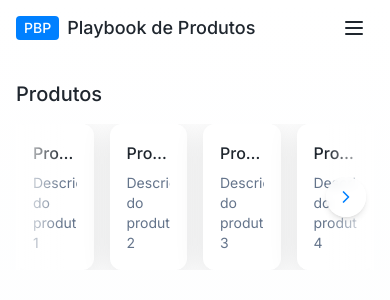
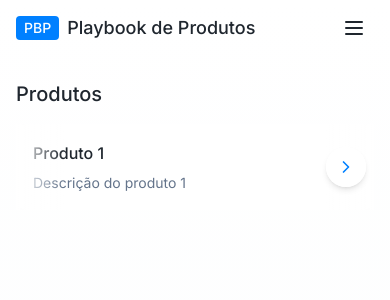
Before and after one commit to heloisakarinacosta/interactive-product-playbook, a React (Vite) app: page /products in a window 390 px wide. Shown: the top 300 px of the page. Built offline with nearby package versions, Linux system fonts and the light colour scheme.

Commit message:
Improve carousel responsiveness
Adjust carousel layout on smaller screens to display only one card at a time in the top and bottom carousels for improved text visibility.

```diff
--- a/src/components/ui/Carousel.tsx
+++ /dev/null
@@ -1,191 +0,0 @@
-
-import React, { useState, useRef, useEffect } from 'react';
-import { ChevronLeft, ChevronRight } from 'lucide-react';
-import { cn } from '@/lib/utils';
-
-interface CarouselProps {
-  children: React.ReactNode[];
-  itemsPerView?: number;
-  spacing?: number;
-  className?: string;
-  autoScroll?: boolean;
-  autoScrollInterval?: number;
-  showArrows?: boolean;
-  showScrollbar?: boolean;
-}
-
-const Carousel: React.FC<CarouselProps> = ({
-  children,
-  itemsPerView = 4,
-  spacing = 16,
-  className,
-  autoScroll = false,
-  autoScrollInterval = 5000,
-  showArrows = true,
-  showScrollbar = false,
-}) => {
-  const [currentSlide, setCurrentSlide] = useState(0);
-  const [isDragging, setIsDragging] = useState(false);
-  const [startX, setStartX] = useState(0);
-  const [scrollLeft, setScrollLeft] = useState(0);
-  const carouselRef = useRef<HTMLDivElement>(null);
-  const totalSlides = Math.max(0, children.length - (itemsPerView - 1));
-
-  // Ensure we don't go beyond possible slides
-  const maxSlide = Math.max(0, children.length - itemsPerView);
-
-  // Handle autoscroll
-  useEffect(() => {
-    if (!autoScroll || isDragging) return;
-
-    const interval = setInterval(() => {
-      if (currentSlide >= maxSlide) {
-        setCurrentSlide(0);
-      } else {
-        setCurrentSlide(prev => prev + 1);
-      }
-    }, autoScrollInterval);
-
-    return () => clearInterval(interval);
-  }, [currentSlide, autoScroll, autoScrollInterval, maxSlide, isDragging]);
-
-  // Handle sliding logic
-  useEffect(() => {
-    if (!carouselRef.current) return;
-
-    const itemWidth = carouselRef.current.offsetWidth / itemsPerView;
-    carouselRef.current.scrollTo({
-      left: currentSlide * (itemWidth + spacing),
-      behavior: 'smooth'
-    });
-  }, [currentSlide, itemsPerView, spacing]);
-
-  const handlePrev = () => {
-    setCurrentSlide(prev => Math.max(0, prev - 1));
-  };
-
-  const handleNext = () => {
-    setCurrentSlide(prev => Math.min(maxSlide, prev + 1));
-  };
-
-  // Mouse drag functionality
-  const handleMouseDown = (e: React.MouseEvent) => {
-    setIsDragging(true);
-    setStartX(e.pageX - (carouselRef.current?.offsetLeft || 0));
-    setScrollLeft(carouselRef.current?.scrollLeft || 0);
-  };
-
-  const handleMouseMove = (e: React.MouseEvent) => {
-    if (!isDragging) return;
-    e.preventDefault();
-
-    const x = e.pageX - (carouselRef.current?.offsetLeft || 0);
-    const walk = (x - startX) * 2;
-    if (carouselRef.current) {
-      carouselRef.current.scrollLeft = scrollLeft - walk;
-    }
-  };
-
-  const handleMouseUp = () => {
-    setIsDragging(false);
-
-    if (!carouselRef.current) return;
-
-    const itemWidth = carouselRef.current.offsetWidth / itemsPerView;
-    const newSlide = Math.round(carouselRef.current.scrollLeft / (itemWidth + spacing));
-    setCurrentSlide(Math.max(0, Math.min(maxSlide, newSlide)));
-  };
-
-  // Touch functionality
-  const handleTouchStart = (e: React.TouchEvent) => {
-    setIsDragging(true);
-    setStartX(e.touches[0].pageX - (carouselRef.current?.offsetLeft || 0));
-    setScrollLeft(carouselRef.current?.scrollLeft || 0);
-  };
-
-  const handleTouchMove = (e: React.TouchEvent) => {
-    if (!isDragging) return;
-
-    const x = e.touches[0].pageX - (carouselRef.current?.offsetLeft || 0);
-    const walk = (x - startX) * 2;
-    if (carouselRef.current) {
-      carouselRef.current.scrollLeft = scrollLeft - walk;
-    }
-  };
-
-  return (
-    <div className={cn("carousel-container", className)}>
-      {/* Left fade gradient */}
-      <div className="fade-mask left-0" />
-
-      {/* Right fade gradient */}
-      <div className="fade-mask fade-mask-right" />
-
-      {/* Left navigation button */}
-      {showArrows && currentSlide > 0 && (
-        <button
-          onClick={handlePrev}
-          className="nav-button left-2"
-          aria-label="Previous"
-        >
-          <ChevronLeft size={20} />
-        </button>
-      )}
-
-      {/* Carousel content */}
-      <div
-        ref={carouselRef}
-        className={cn(
-          "flex overflow-x-hidden scroll-smooth gap-x-[--gap]",
-          { "cursor-grab": !isDragging, "cursor-grabbing": isDragging }
-        )}
-        style={{ '--gap': `${spacing}px` } as React.CSSProperties}
-        onMouseDown={handleMouseDown}
-        onMouseMove={handleMouseMove}
-        onMouseUp={handleMouseUp}
-        onMouseLeave={handleMouseUp}
-        onTouchStart={handleTouchStart}
-        onTouchMove={handleTouchMove}
-        onTouchEnd={handleMouseUp}
-      >
-        {React.Children.map(children, (child, index) => (
-          <div
-            className="flex-shrink-0 transition-transform duration-300 ease-out"
-            style={{
-              width: `calc((100% - (${itemsPerView - 1} * ${spacing}px)) / ${itemsPerView})`,
-              transform: isDragging ? 'scale(0.98)' : 'scale(1)'
-            }}
-          >
-            {child}
-          </div>
-        ))}
-      </div>
-
-      {/* Right navigation button */}
-      {showArrows && currentSlide < maxSlide && (
-        <button
-          onClick={handleNext}
-          className="nav-button right-2"
-          aria-label="Next"
-        >
-          <ChevronRight size={20} />
-        </button>
-      )}
-
-      {/* Scrollbar indicator */}
-      {showScrollbar && totalSlides > 1 && (
-        <div className="absolute bottom-0 left-0 right-0 h-1 bg-muted/30 mx-4">
-          <div
-            className="h-full bg-primary rounded-full transition-all duration-300"
-            style={{
-              width: `${100 / totalSlides}%`,
-              transform: `translateX(${currentSlide * 100}%)`
-            }}
-          />
-        </div>
-      )}
-    </div>
-  );
-};
-
-export default Carousel;
--- a/src/components/ui/carousel.tsx
+++ b/src/components/ui/carousel.tsx
@@ -1,260 +1,217 @@
-import * as React from "react"
-import useEmblaCarousel, {
-  type UseEmblaCarouselType,
-} from "embla-carousel-react"
-import { ArrowLeft, ArrowRight } from "lucide-react"
 
-import { cn } from "@/lib/utils"
-import { Button } from "@/components/ui/button"
+import React, { useState, useRef, useEffect } from 'react';
+import { ChevronLeft, ChevronRight } from 'lucide-react';
+import { cn } from '@/lib/utils';
 
-type CarouselApi = UseEmblaCarouselType[1]
-type UseCarouselParameters = Parameters<typeof useEmblaCarousel>
-type CarouselOptions = UseCarouselParameters[0]
-type CarouselPlugin = UseCarouselParameters[1]
-
-type CarouselProps = {
-  opts?: CarouselOptions
-  plugins?: CarouselPlugin
-  orientation?: "horizontal" | "vertical"
-  setApi?: (api: CarouselApi) => void
+interface CarouselProps {
+  children: React.ReactNode[];
+  itemsPerView?: number;
+  spacing?: number;
+  className?: string;
+  autoScroll?: boolean;
+  autoScrollInterval?: number;
+  showArrows?: boolean;
+  showScrollbar?: boolean;
 }
 
-type CarouselContextProps = {
-  carouselRef: ReturnType<typeof useEmblaCarousel>[0]
-  api: ReturnType<typeof useEmblaCarousel>[1]
-  scrollPrev: () => void
-  scrollNext: () => void
-  canScrollPrev: boolean
-  canScrollNext: boolean
-} & CarouselProps
+const Carousel: React.FC<CarouselProps> = ({
+  children,
+  itemsPerView = 4,
+  spacing = 16,
+  className,
+  autoScroll = false,
+  autoScrollInterval = 5000,
+  showArrows = true,
+  showScrollbar = false,
+}) => {
+  const [currentSlide, setCurrentSlide] = useState(0);
+  const [isDragging, setIsDragging] = useState(false);
+  const [startX, setStartX] = useState(0);
+  const [scrollLeft, setScrollLeft] = useState(0);
+  const [viewportWidth, setViewportWidth] = useState(window.innerWidth);
+  const carouselRef = useRef<HTMLDivElement>(null);
 
-const CarouselContext = React.createContext<CarouselContextProps | null>(null)
+  // Responsive behavior - adjust items per view based on screen size
+  const getResponsiveItemsPerView = () => {
+    if (viewportWidth < 640) {
+      return 1; // Mobile: show only 1 card
+    } else if (viewportWidth < 1024) {
+      return 2; // Tablet: show 2 cards
+    } else {
+      return itemsPerView; // Desktop: show the specified number of cards
+    }
+  };
 
-function useCarousel() {
-  const context = React.useContext(CarouselContext)
+  const responsiveItemsPerView = getResponsiveItemsPerView();
+  const totalSlides = Math.max(0, children.length - (responsiveItemsPerView - 1));
 
-  if (!context) {
-    throw new Error("useCarousel must be used within a <Carousel />")
-  }
+  // Ensure we don't go beyond possible slides
+  const maxSlide = Math.max(0, children.length - responsiveItemsPerView);
 
-  return context
-}
+  // Handle viewport resize
+  useEffect(() => {
+    const handleResize = () => {
+      setViewportWidth(window.innerWidth);
+      // Reset current slide on resize to prevent out-of-bounds issues
+      setCurrentSlide(prev => Math.min(prev, maxSlide));
+    };
 
-const Carousel = React.forwardRef<
-  HTMLDivElement,
-  React.HTMLAttributes<HTMLDivElement> & CarouselProps
->(
-  (
-    {
-      orientation = "horizontal",
-      opts,
-      setApi,
-      plugins,
-      className,
-      children,
-      ...props
-    },
-    ref
-  ) => {
-    const [carouselRef, api] = useEmblaCarousel(
-      {
-        ...opts,
-        axis: orientation === "horizontal" ? "x" : "y",
-      },
-      plugins
-    )
-    const [canScrollPrev, setCanScrollPrev] = React.useState(false)
-    const [canScrollNext, setCanScrollNext] = React.useState(false)
+    window.addEventListener('resize', handleResize);
+    return () => window.removeEventListener('resize', handleResize);
+  }, [maxSlide]);
 
-    const onSelect = React.useCallback((api: CarouselApi) => {
-      if (!api) {
-        return
+  // Handle autoscroll
+  useEffect(() => {
+    if (!autoScroll || isDragging) return;
+
+    const interval = setInterval(() => {
+      if (currentSlide >= maxSlide) {
+        setCurrentSlide(0);
+      } else {
+        setCurrentSlide(prev => prev + 1);
       }
+    }, autoScrollInterval);
 
-      setCanScrollPrev(api.canScrollPrev())
-      setCanScrollNext(api.canScrollNext())
-    }, [])
+    return () => clearInterval(interval);
+  }, [currentSlide, autoScroll, autoScrollInterval, maxSlide, isDragging]);
 
-    const scrollPrev = React.useCallback(() => {
-      api?.scrollPrev()
-    }, [api])
+  // Handle sliding logic
+  useEffect(() => {
+    if (!carouselRef.current) return;
 
-    const scrollNext = React.useCallback(() => {
-      api?.scrollNext()
-    }, [api])
+    const itemWidth = carouselRef.current.offsetWidth / responsiveItemsPerView;
+    carouselRef.current.scrollTo({
+      left: currentSlide * (itemWidth + spacing),
+      behavior: 'smooth'
+    });
+  }, [currentSlide, responsiveItemsPerView, spacing]);
 
-    const handleKeyDown = React.useCallback(
-      (event: React.KeyboardEvent<HTMLDivElement>) => {
-        if (event.key === "ArrowLeft") {
-          event.preventDefault()
-          scrollPrev()
-        } else if (event.key === "ArrowRight") {
-          event.preventDefault()
-          scrollNext()
-        }
-      },
-      [scrollPrev, scrollNext]
-    )
+  const handlePrev = () => {
+    setCurrentSlide(prev => Math.max(0, prev - 1));
+  };
 
-    React.useEffect(() => {
-      if (!api || !setApi) {
-        return
-      }
+  const handleNext = () => {
+    setCurrentSlide(prev => Math.min(maxSlide, prev + 1));
+  };
 
-      setApi(api)
-    }, [api, setApi])
+  // Mouse drag functionality
+  const handleMouseDown = (e: React.MouseEvent) => {
+    setIsDragging(true);
+    setStartX(e.pageX - (carouselRef.current?.offsetLeft || 0));
+    setScrollLeft(carouselRef.current?.scrollLeft || 0);
+  };
 
-    React.useEffect(() => {
-      if (!api) {
-        return
-      }
+  const handleMouseMove = (e: React.MouseEvent) => {
+    if (!isDragging) return;
+    e.preventDefault();
 
-      onSelect(api)
-      api.on("reInit", onSelect)
-      api.on("select", onSelect)
+    const x = e.pageX - (carouselRef.current?.offsetLeft || 0);
+    const walk = (x - startX) * 2;
+    if (carouselRef.current) {
+      carouselRef.current.scrollLeft = scrollLeft - walk;
+    }
+  };
 
-      return () => {
-        api?.off("select", onSelect)
-      }
-    }, [api, onSelect])
+  const handleMouseUp = () => {
+    setIsDragging(false);
 
-    return (
-      <CarouselContext.Provider
-        value={{
-          carouselRef,
-          api: api,
-          opts,
-          orientation:
-            orientation || (opts?.axis === "y" ? "vertical" : "horizontal"),
-          scrollPrev,
-          scrollNext,
-          canScrollPrev,
-          canScrollNext,
-        }}
-      >
-        <div
-          ref={ref}
-          onKeyDownCapture={handleKeyDown}
-          className={cn("relative", className)}
-          role="region"
-          aria-roledescription="carousel"
-          {...props}
-        >
-          {children}
-        </div>
-      </CarouselContext.Provider>
-    )
-  }
-)
-Carousel.displayName = "Carousel"
+    if (!carouselRef.current) return;
 
-const CarouselContent = React.forwardRef<
-  HTMLDivElement,
-  React.HTMLAttributes<HTMLDivElement>
->(({ className, ...props }, ref) => {
-  const { carouselRef, orientation } = useCarousel()
+    const itemWidth = carouselRef.current.offsetWidth / responsiveItemsPerView;
+    const newSlide = Math.round(carouselRef.current.scrollLeft / (itemWidth + spacing));
+    setCurrentSlide(Math.max(0, Math.min(maxSlide, newSlide)));
+  };
+
+  // Touch functionality
+  const handleTouchStart = (e: React.TouchEvent) => {
+    setIsDragging(true);
+    setStartX(e.touches[0].pageX - (carouselRef.current?.offsetLeft || 0));
+    setScrollLeft(carouselRef.current?.scrollLeft || 0);
+  };
+
+  const handleTouchMove = (e: React.TouchEvent) => {
+    if (!isDragging) return;
+
+    const x = e.touches[0].pageX - (carouselRef.current?.offsetLeft || 0);
+    const walk = (x - startX) * 2;
+    if (carouselRef.current) {
+      carouselRef.current.scrollLeft = scrollLeft - walk;
+    }
+  };
 
   return (
-    <div ref={carouselRef} className="overflow-hidden">
+    <div className={cn("carousel-container", className)}>
+      {/* Left fade gradient */}
+      <div className="fade-mask left-0" />
+
+      {/* Right fade gradient */}
+      <div className="fade-mask fade-mask-right" />
+
+      {/* Left navigation button */}
+      {showArrows && currentSlide > 0 && (
+        <button
+          onClick={handlePrev}
+          className="nav-button left-2"
+          aria-label="Previous"
+        >
+          <ChevronLeft size={20} />
+        </button>
+      )}
+
+      {/* Carousel content */}
       <div
-        ref={ref}
+        ref={carouselRef}
         className={cn(
-          "flex",
-          orientation === "horizontal" ? "-ml-4" : "-mt-4 flex-col",
-          className
+          "flex overflow-x-hidden scroll-smooth gap-x-[--gap]",
+          { "cursor-grab": !isDragging, "cursor-grabbing": isDragging }
         )}
-        {...props}
-      />
+        style={{ '--gap': `${spacing}px` } as React.CSSProperties}
+        onMouseDown={handleMouseDown}
+        onMouseMove={handleMouseMove}
+        onMouseUp={handleMouseUp}
+        onMouseLeave={handleMouseUp}
+        onTouchStart={handleTouchStart}
+        onTouchMove={handleTouchMove}
+        onTouchEnd={handleMouseUp}
+      >
+        {React.Children.map(children, (child, index) => (
+          <div
+            className="flex-shrink-0 transition-transform duration-300 ease-out"
+            style={{
+              width: `calc((100% - (${responsiveItemsPerView - 1} * ${spacing}px)) / ${responsiveItemsPerView})`,
+              transform: isDragging ? 'scale(0.98)' : 'scale(1)'
+            }}
+          >
+            {child}
+          </div>
+        ))}
+      </div>
+
+      {/* Right navigation button */}
+      {showArrows && currentSlide < maxSlide && (
+        <button
+          onClick={handleNext}
+          className="nav-button right-2"
+          aria-label="Next"
+        >
+          <ChevronRight size={20} />
+        </button>
+      )}
+
+      {/* Scrollbar indicator */}
+      {showScrollbar && totalSlides > 1 && (
+        <div className="absolute bottom-0 left-0 right-0 h-1 bg-muted/30 mx-4">
+          <div
+            className="h-full bg-primary rounded-full transition-all duration-300"
+            style={{
+              width: `${100 / totalSlides}%`,
+              transform: `translateX(${currentSlide * 100}%)`
+            }}
+          />
+        </div>
+      )}
     </div>
-  )
-})
-CarouselContent.displayName = "CarouselContent"
+  );
+};
 
-const CarouselItem = React.forwardRef<
-  HTMLDivElement,
-  React.HTMLAttributes<HTMLDivElement>
->(({ className, ...props }, ref) => {
-  const { orientation } = useCarousel()
-
-  return (
-    <div
-      ref={ref}
-      role="group"
-      aria-roledescription="slide"
-      className={cn(
-        "min-w-0 shrink-0 grow-0 basis-full",
-        orientation === "horizontal" ? "pl-4" : "pt-4",
-        className
-      )}
-      {...props}
-    />
-  )
-})
-CarouselItem.displayName = "CarouselItem"
-
-const CarouselPrevious = React.forwardRef<
-  HTMLButtonElement,
-  React.ComponentProps<typeof Button>
->(({ className, variant = "outline", size = "icon", ...props }, ref) => {
-  const { orientation, scrollPrev, canScrollPrev } = useCarousel()
-
-  return (
-    <Button
-      ref={ref}
-      variant={variant}
-      size={size}
-      className={cn(
-        "absolute  h-8 w-8 rounded-full",
-        orientation === "horizontal"
-          ? "-left-12 top-1/2 -translate-y-1/2"
-          : "-top-12 left-1/2 -translate-x-1/2 rotate-90",
-        className
-      )}
-      disabled={!canScrollPrev}
-      onClick={scrollPrev}
-      {...props}
-    >
-      <ArrowLeft className="h-4 w-4" />
-      <span className="sr-only">Previous slide</span>
-    </Button>
-  )
-})
-CarouselPrevious.displayName = "CarouselPrevious"
-
-const CarouselNext = React.forwardRef<
-  HTMLButtonElement,
-  React.ComponentProps<typeof Button>
->(({ className, variant = "outline", size = "icon", ...props }, ref) => {
-  const { orientation, scrollNext, canScrollNext } = useCarousel()
-
-  return (
-    <Button
-      ref={ref}
-      variant={variant}
-      size={size}
-      className={cn(
-        "absolute h-8 w-8 rounded-full",
-        orientation === "horizontal"
-          ? "-right-12 top-1/2 -translate-y-1/2"
-          : "-bottom-12 left-1/2 -translate-x-1/2 rotate-90",
-        className
-      )}
-      disabled={!canScrollNext}
-      onClick={scrollNext}
-      {...props}
-    >
-      <ArrowRight className="h-4 w-4" />
-      <span className="sr-only">Next slide</span>
-    </Button>
-  )
-})
-CarouselNext.displayName = "CarouselNext"
-
-export {
-  type CarouselApi,
-  Carousel,
-  CarouselContent,
-  CarouselItem,
-  CarouselPrevious,
-  CarouselNext,
-}
+export default Carousel;
--- a/src/pages/Products.tsx
+++ b/src/pages/Products.tsx
@@ -1,9 +1,8 @@
-
 import React, { useState, useEffect } from 'react';
 import { toast } from 'sonner';
 import { Plus } from 'lucide-react';
 import { useAuth } from '@/context/AuthContext';
-import Carousel from '@/components/ui/Carousel';
+import Carousel from '@/components/ui/carousel';
 import ProductCard from '@/components/ui/ProductCard';
 import ItemCard, { Subitem } from '@/components/ui/ItemCard';
 import DetailModal from '@/components/ui/DetailModal';
--- a/src/pages/Scenarios.tsx
+++ b/src/pages/Scenarios.tsx
@@ -1,9 +1,8 @@
-
 import React, { useState } from 'react';
 import { toast } from 'sonner';
 import { Plus, Check, X } from 'lucide-react';
 import { useAuth } from '@/context/AuthContext';
-import Carousel from '@/components/ui/Carousel';
+import Carousel from '@/components/ui/carousel';
 import ProductCard from '@/components/ui/ProductCard';
 import ItemCard, { Subitem } from '@/components/ui/ItemCard';
 import DetailModal from '@/components/ui/DetailModal';
```
